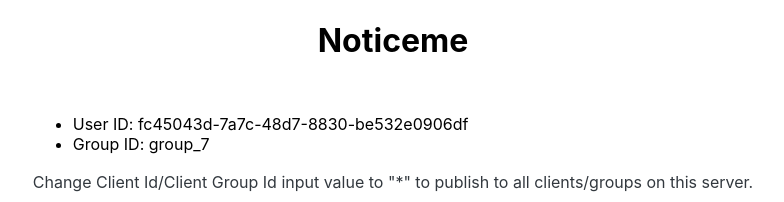
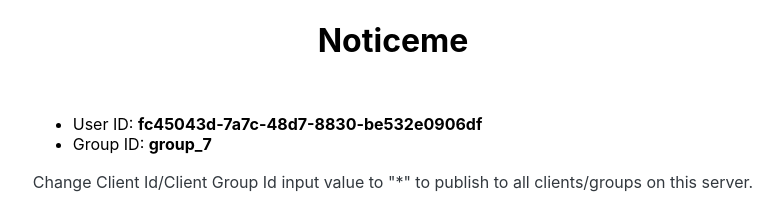
Before and after one commit to vicent-dev/notice-me, a React (Create React App) app in the folder demo/: page / in a window 1280 px wide. Shown: the top 202 px of the page, without its empty margins (247-1031 px from the left). Built offline with nearby package versions, Linux system fonts and the light colour scheme; no server answers.

Commit message:
ponter on hover for user and group id

```diff
--- a/demo/src/component/PublishNotificationForm.js
+++ b/demo/src/component/PublishNotificationForm.js
@@ -4,6 +4,7 @@
 import Textarea from '@mui/joy/Textarea';
 import {api} from "../util/api";
 import {Typography} from "@mui/joy";
+import '../index.css';
 
 type PublishNotificationFormProps = {
   clientId: string;
@@ -30,8 +31,8 @@
       <form onSubmit={handleSubmit}>
         <Grid mb={2} row spacing={2}>
           <ul>
-            <li>User ID: {clientId}</li>
-            <li>Group ID: {clientGroupId}</li>
+            <li>User ID: <b className={'pointerOnHover'} onClick={() => navigator.clipboard.writeText(clientId)}>{clientId}</b></li>
+            <li>Group ID: <b className={'pointerOnHover'} onClick={() => navigator.clipboard.writeText(clientGroupId)}>{clientGroupId}</b></li>
           </ul>
         </Grid>
 
--- a/demo/src/index.css
+++ b/demo/src/index.css
@@ -11,3 +11,7 @@
   font-family: source-code-pro, Menlo, Monaco, Consolas, 'Courier New',
     monospace;
 }
+
+.pointerOnHover {
+  cursor: pointer;
+}
```
